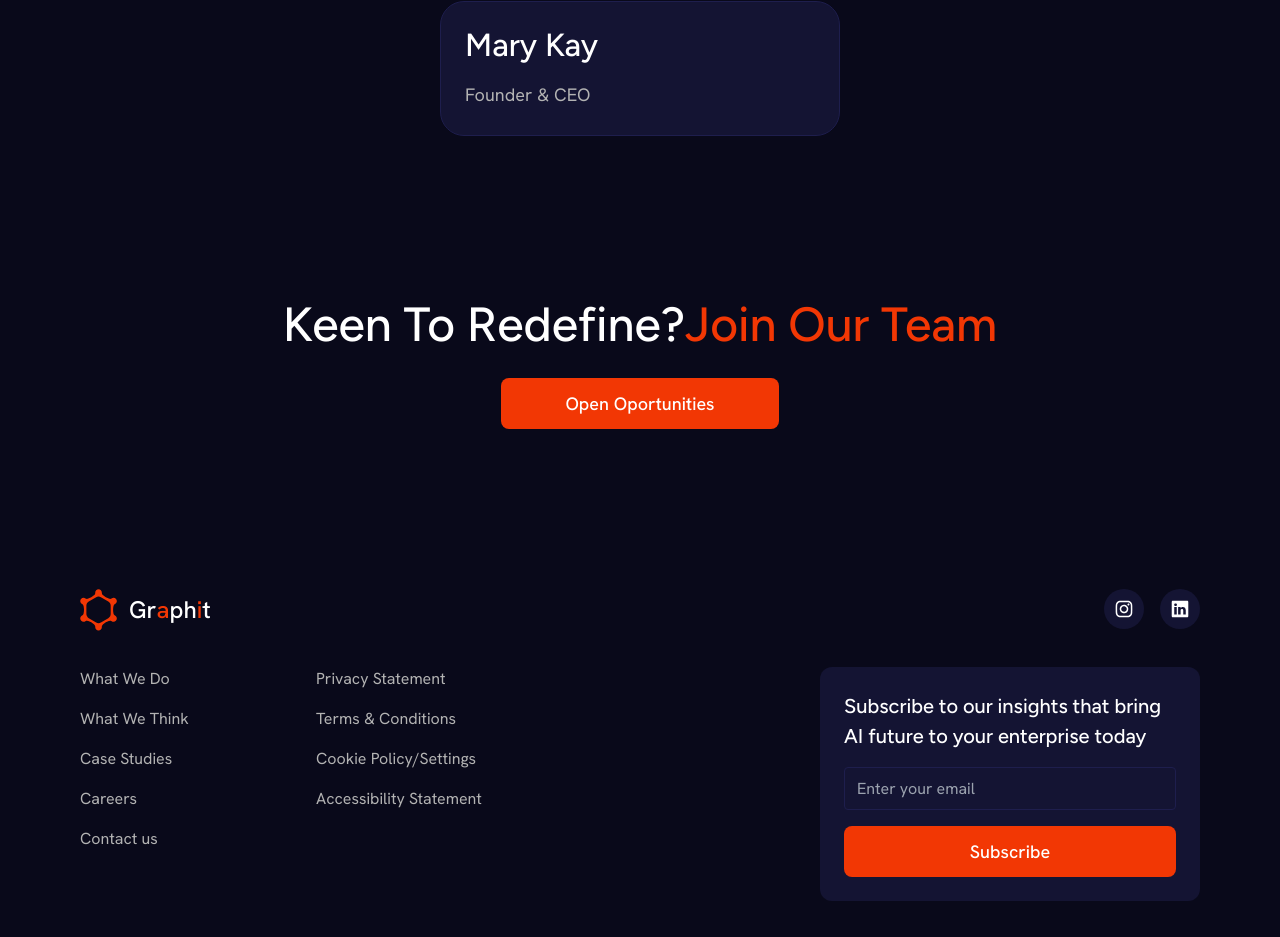
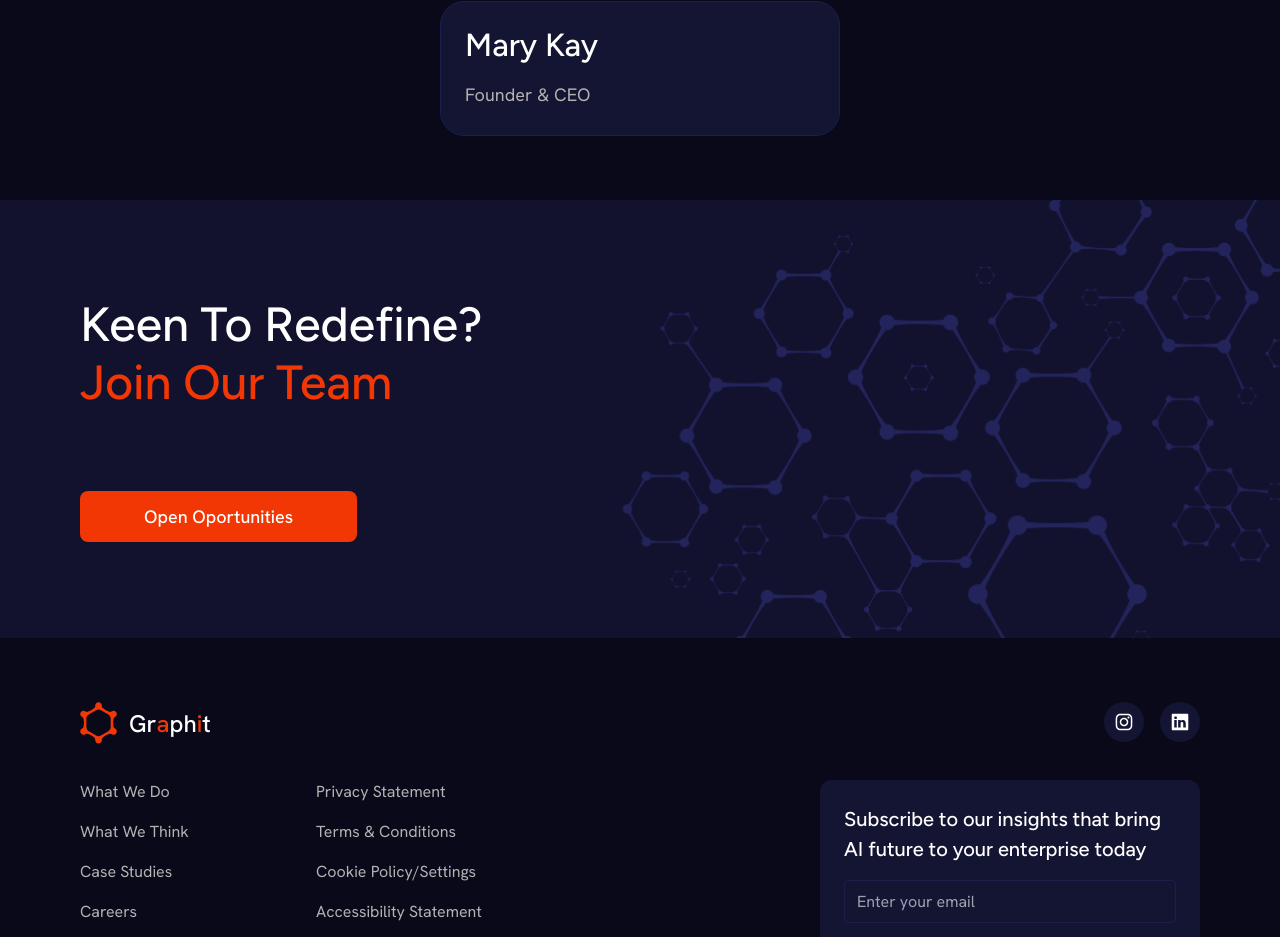
Before and after one commit to GraphITWeb/GraphITNew, a Next.js app: page /our-people in a window 1280 px wide. Shown: the part 2953-3890 px from the top of the page. Built offline with nearby package versions, Linux system fonts and the light colour scheme.

Commit message:
our people

```diff
--- a/src/components/Careers/ToContact/ToContact.css
+++ b/src/components/Careers/ToContact/ToContact.css
@@ -2,15 +2,19 @@
     display: flex;
     padding: 96px 80px;
     flex-direction: column;
-    justify-content: center;
-    align-items: center;
-    gap: 24px;
+    justify-content: flex-start;
+    align-items: flex-start;
     align-self: stretch;
     z-index: 1;
     position: relative;
     width: 100vw;
+    background: url("../../../assets/CTA.png") no-repeat center center;
+    background-size: cover;
+    gap: 80px;
 }
-
+.ToContact h2{
+    display: grid;
+}
 @media screen and (max-width: 768px) {
     .ToContact{
         background: url("../../../assets/CTAMobile.png") no-repeat center center;
```
